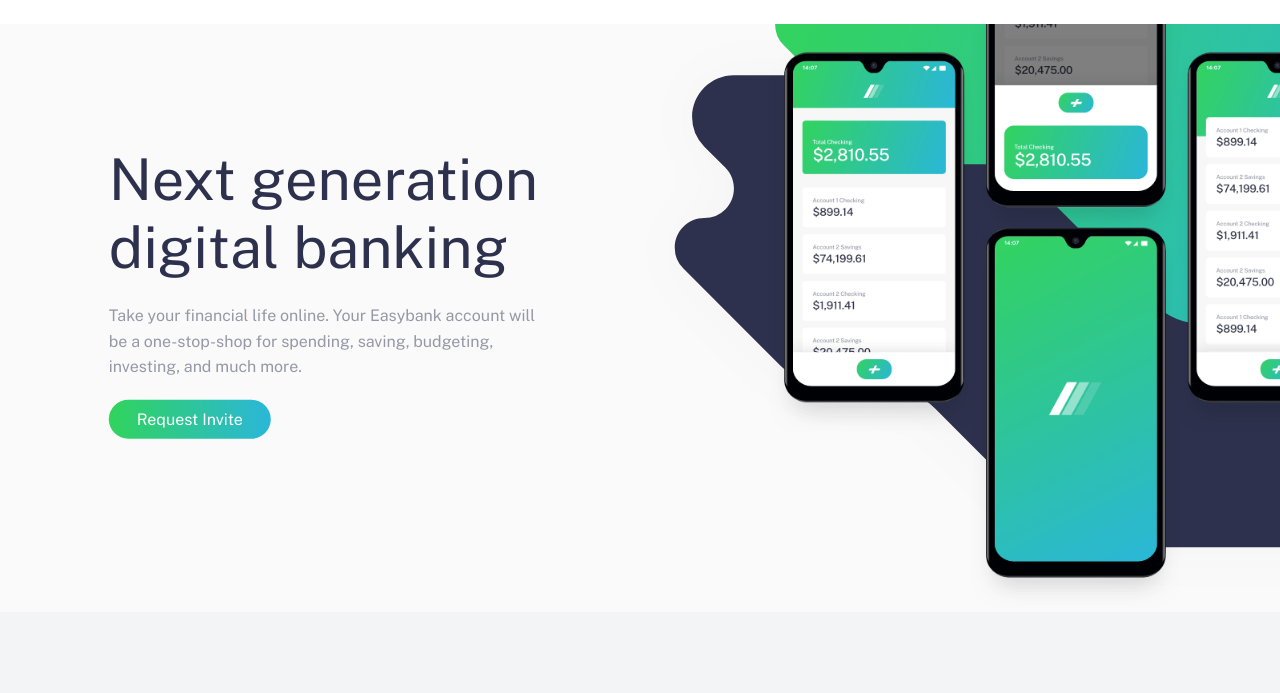
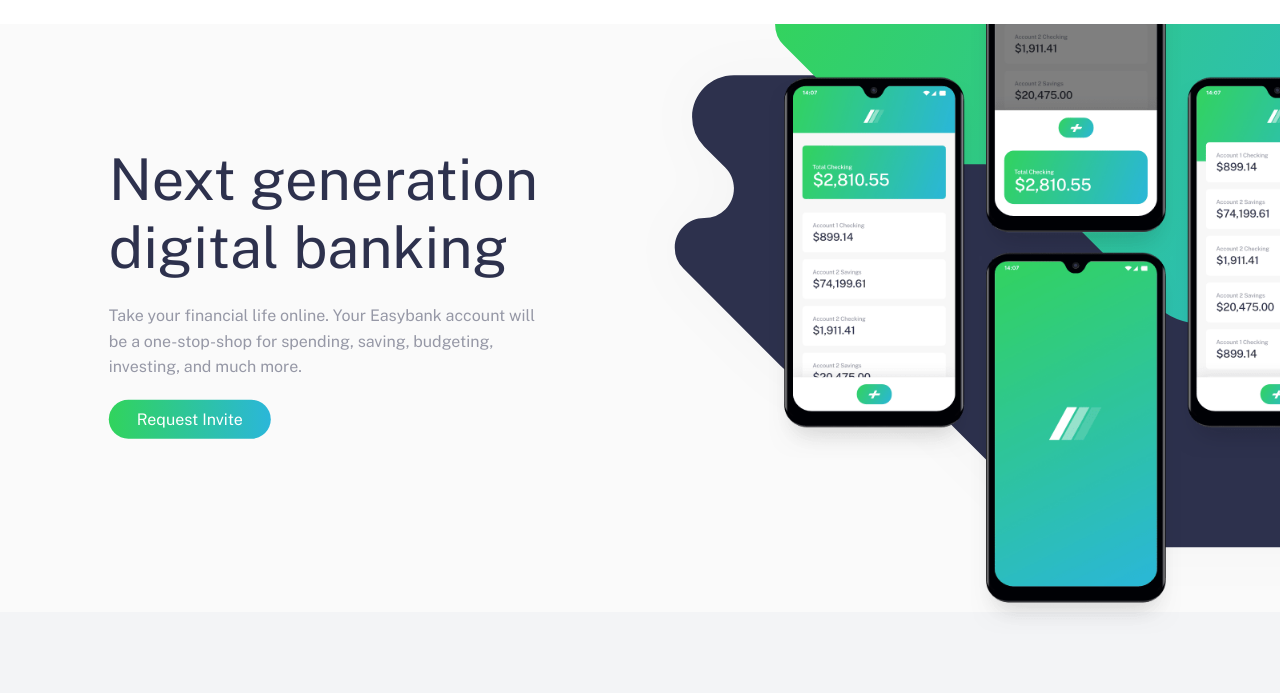
Before and after one commit to Nikhila-DN/Easybank-landing-page, a plain HTML site: page index.html in a window 1280 px wide. Shown: the part 68-761 px from the top of the page. Drawn offline with nearby package versions, Linux system fonts and the light colour scheme; files whose address does not match are found by name.

Commit message:
Update style.css

```diff
--- a/style.css
+++ b/style.css
@@ -136,7 +136,7 @@
 
 .mockup-img {
     width: 80%;
-    transform: translate(180px,-75px);
+    transform: translate(180px,-50px);
 }
 /* END- Details Section */
 
```
